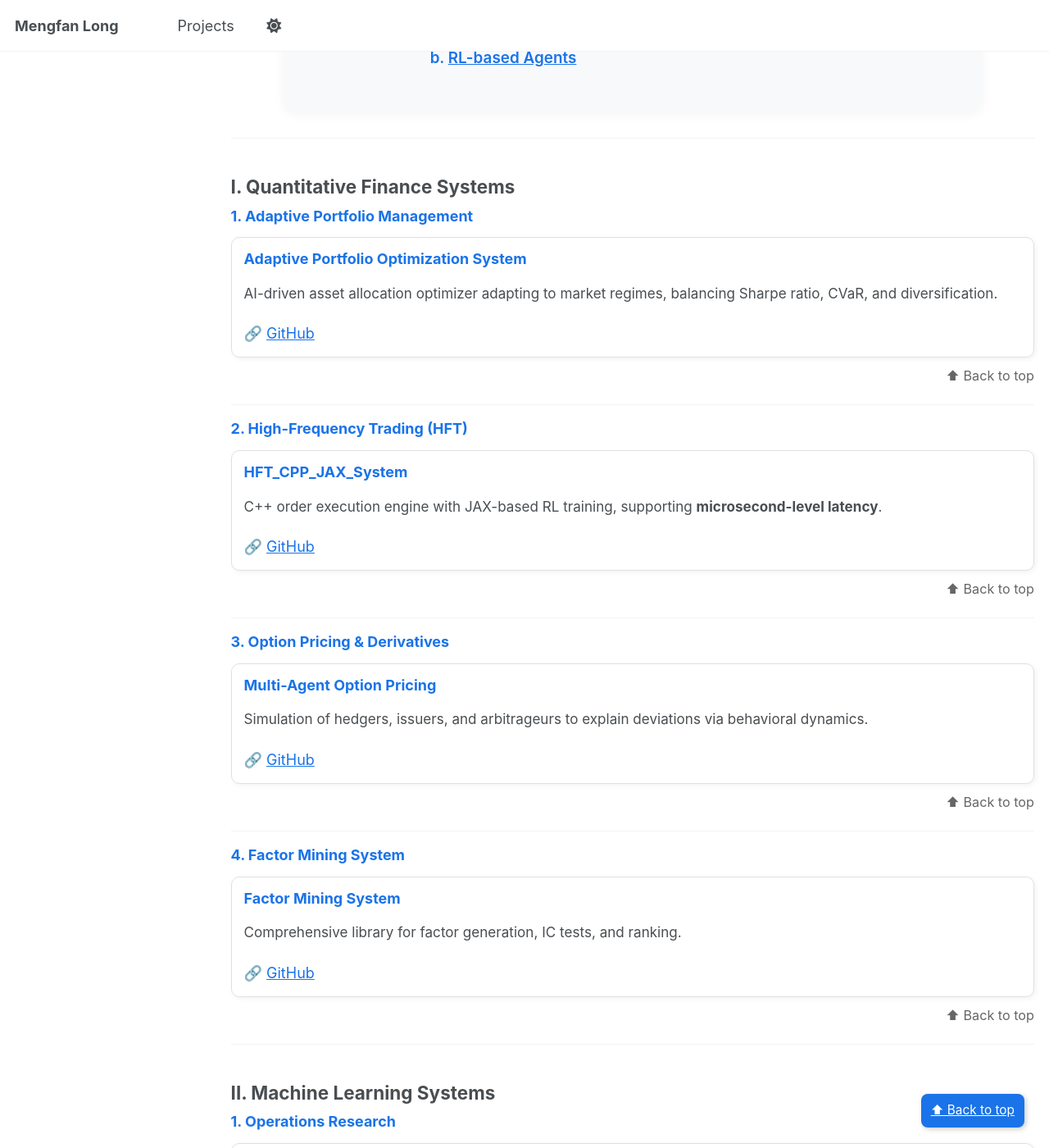
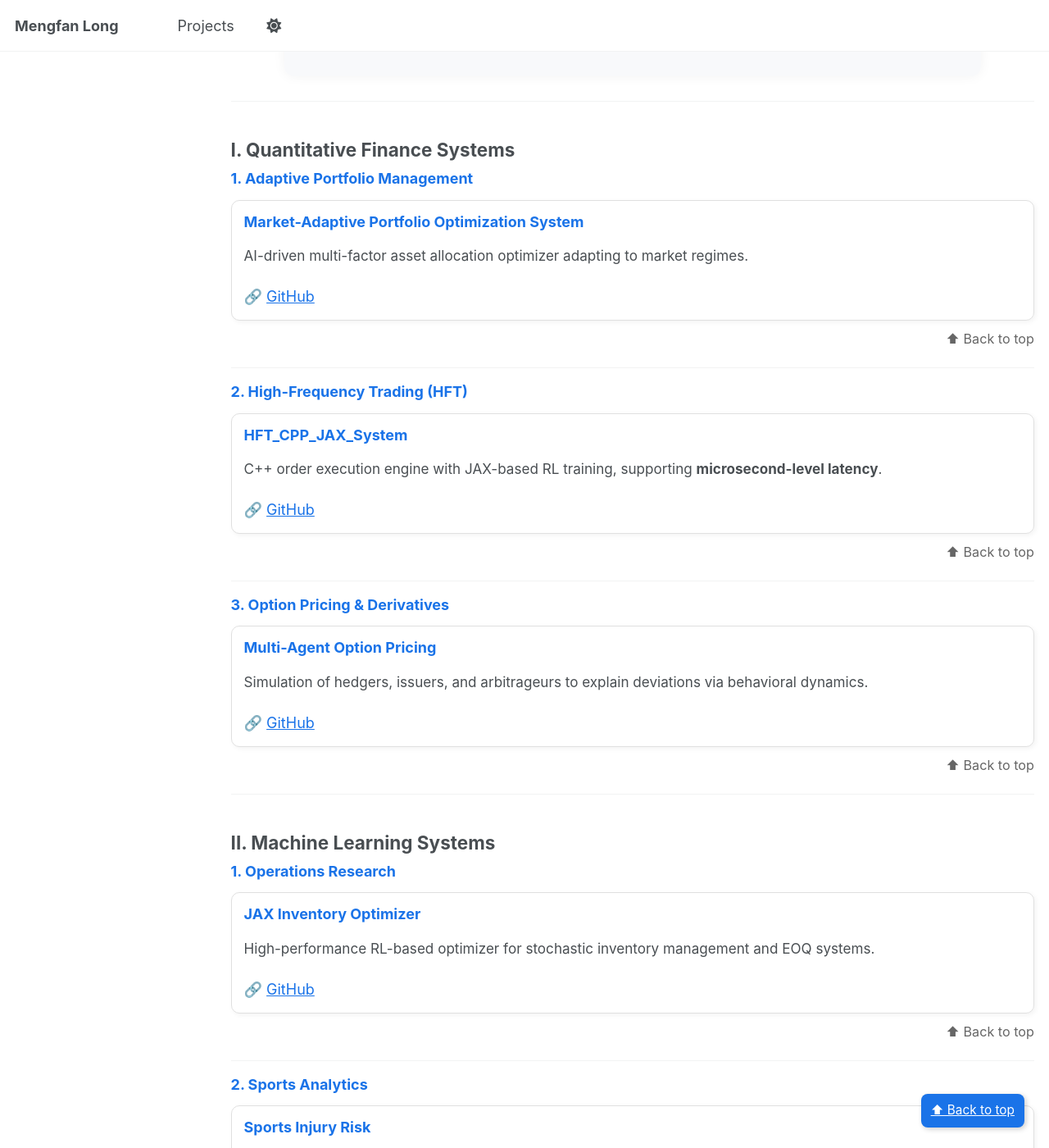
Before and after one commit to kevinlmf/kevinlmf.github.io, a Jekyll site: the page built from _pages/projects.md, in a window 1280 px wide and 1400 px high, scrolled down 780 px. Shown: the whole window at 82% size. Built offline with Jekyll 4.4.1, drawn with Linux system fonts in a browser that asks for light colours; a script that is not in the unit is left out.

Commit message:
Update projects.md

```diff
--- a/_pages/projects.md
+++ b/_pages/projects.md
@@ -21,7 +21,6 @@ A comprehensive collection of research and engineering projects spanning **quant
         <li><a href="#portfolio">Adaptive Portfolio Management</a></li>
         <li><a href="#hft">High-Frequency Trading (HFT)</a></li>
         <li><a href="#options">Option Pricing & Derivatives</a></li>
-        <li><a href="#factor">Factor Mining System</a></li>
       </ol>
     </li>
     <li><a href="#ml">Machine Learning Systems</a>
@@ -46,8 +45,8 @@ A comprehensive collection of research and engineering projects spanning **quant
 ### <a id="portfolio"></a> 1. Adaptive Portfolio Management
 
 <div class="proj-card">
-  <h3>Adaptive Portfolio Optimization System</h3>
-  <p>AI-driven asset allocation optimizer adapting to market regimes, balancing Sharpe ratio, CVaR, and diversification.</p>
+  <h3>Market-Adaptive Portfolio Optimization System</h3>
+  <p>AI-driven multi-factor asset allocation optimizer adapting to market regimes.</p>
   🔗 <a href="https://github.com/kevinlmf/Portfolio_Optimization_system" target="_blank">GitHub</a>
 </div>
 
@@ -73,18 +72,6 @@ A comprehensive collection of research and engineering projects spanning **quant
   <h3>Multi-Agent Option Pricing</h3>
   <p>Simulation of hedgers, issuers, and arbitrageurs to explain deviations via behavioral dynamics.</p>
   🔗 <a href="https://github.com/kevinlmf/MultiAgent_OptionPricing" target="_blank">GitHub</a>
-</div>
-
-<p class="back-top"><a href="#top">⬆ Back to top</a></p>
-
----
-
-### <a id="factor"></a> 4. Factor Mining System
-
-<div class="proj-card">
-  <h3>Factor Mining System</h3>
-  <p>Comprehensive library for factor generation, IC tests, and ranking.</p>
-  🔗 <a href="https://github.com/kevinlmf/AlphaFactor" target="_blank">GitHub</a>
 </div>
 
 <p class="back-top"><a href="#top">⬆ Back to top</a></p>
@@ -128,7 +115,6 @@ A comprehensive collection of research and engineering projects spanning **quant
 </div>
 
 <p class="back-top"><a href="#top">⬆ Back to top</a></p>
-
 
 ---
 
```
